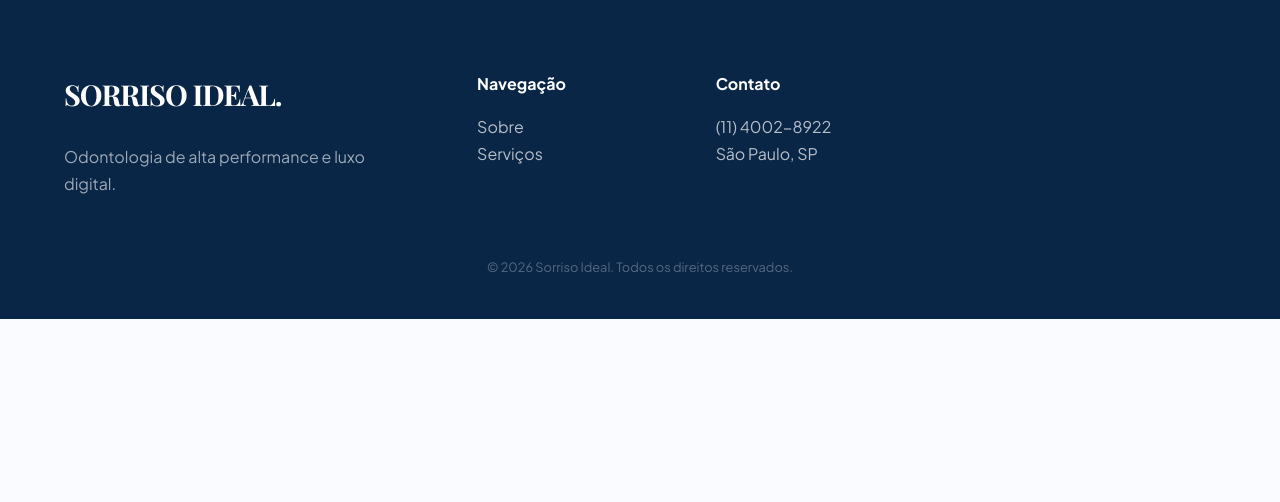
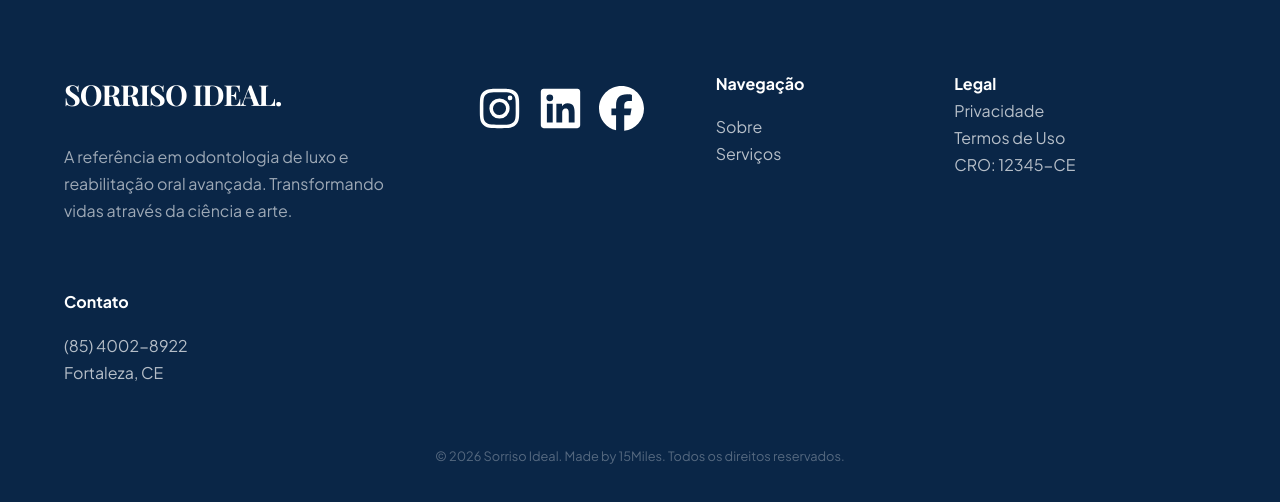
Before and after one commit to nathanscd/SorrisoIdeal, a React (Vite) app: page /sobre in a window 1280 px wide. Shown: the part 796-1298 px from the top of the page. Before the commit the page ends 1115 px from the top, so only its background shows below. Built offline with nearby package versions, Linux system fonts and the light colour scheme.

Commit message:
Footer Correction

```diff
--- a/package.json
+++ b/package.json
@@ -10,6 +10,9 @@
     "preview": "vite preview"
   },
   "dependencies": {
+    "@fortawesome/fontawesome-svg-core": "^7.2.0",
+    "@fortawesome/free-brands-svg-icons": "^7.2.0",
+    "@fortawesome/react-fontawesome": "^3.3.1",
     "react": "^19.2.5",
     "react-dom": "^19.2.5",
     "react-router-dom": "^7.14.2"
--- a/src/components/Components.tsx
+++ b/src/components/Components.tsx
@@ -1,6 +1,13 @@
 import React, { useState, useEffect } from 'react';
 import '../pages/style/GlobalStyles.css';
 import './components.css';
+import { FontAwesomeIcon } from '@fortawesome/react-fontawesome'
+import { Link } from 'react-router-dom';
+import { library } from '@fortawesome/fontawesome-svg-core'
+import { fab } from '@fortawesome/free-brands-svg-icons'
+
+library.add(fab);
+
 
 export const Header: React.FC = () => {
   const [scrolled, setScrolled] = useState(false);
@@ -16,7 +23,6 @@ export const Header: React.FC = () => {
       <nav className="nav-container">
         <a href="/" className="logo">SORRISO IDEAL.</a>
         <ul className="nav-links">
-          <li><a href="/">Experiência</a></li>
           <li><a href="/sobre">Clínica</a></li>
           <li><a href="/servicos">Soluções</a></li>
           <li><a href="/contato">Contato</a></li>
@@ -31,25 +37,63 @@ export const Header: React.FC = () => {
 export const Footer: React.FC = () => (
   <footer className="footer">
     <div className="footer-container">
+
       <div>
-        <h2 className="logo" style={{ color: 'white', marginBottom: '1.5rem', display: 'block' }}>SORRISO IDEAL.</h2>
-        <p style={{ opacity: 0.6 }}>Odontologia de alta performance e luxo digital.</p>
+        <h2 className="logo" style={{ color: 'white', marginBottom: '1.5rem', display: 'block' }}>
+          SORRISO IDEAL.
+        </h2>
+        <p style={{ opacity: 0.6 }}>
+          A referência em odontologia de luxo e reabilitação oral avançada. Transformando vidas através da ciência e arte.
+        </p>
       </div>
+
+      <div className='icons'>
+        <a href="https://instagram.com" target="_blank" rel="noopener noreferrer" aria-label="Instagram" >
+          <FontAwesomeIcon icon={["fab", "instagram"]} className='icon'/>
+        </a>
+        <a href="https://linkedin.com" target="_blank" rel="noopener noreferrer" aria-label="LinkedIn" className='icon'>
+          <FontAwesomeIcon icon={["fab", "linkedin"]} className='icon'/>
+        </a>
+        <a href="https://facebook.com" target="_blank" rel="noopener noreferrer" aria-label="Facebook" className='icon'>
+          <FontAwesomeIcon icon={["fab", "facebook"]} className='icon'/>
+        </a>
+      </div>
+
       <div>
         <h4>Navegação</h4>
-        <ul style={{ listStyle: 'none', opacity: 0.7, marginTop: '1rem' }}>
-          <li><a href="/sobre" style={{ color: 'white', textDecoration: 'none' }}>Sobre</a></li>
-          <li><a href="/servicos" style={{ color: 'white', textDecoration: 'none' }}>Serviços</a></li>
+        <ul style={{ listStyle: 'none', opacity: 0.7, marginTop: '1rem', padding: 0 }}>
+          <li>
+            <Link to="/sobre" style={{ color: 'white', textDecoration: 'none' }}>
+              Sobre
+            </Link>
+          </li>
+          <li>
+            <Link to="/servicos" style={{ color: 'white', textDecoration: 'none' }}>
+              Serviços
+            </Link>
+          </li>
         </ul>
       </div>
+
+      <div>
+        <h4>Legal</h4>
+        <ul style={{ listStyle: 'none', opacity: 0.7, padding: 0 }}>
+          <li><a href="/privacidade" style={{ color: 'white', textDecoration: 'none' }}>Privacidade</a></li>
+          <li><a href="/termos" style={{ color: 'white', textDecoration: 'none' }}>Termos de Uso</a></li>
+          <li>CRO: 12345-CE</li>
+        </ul>
+      </div>
+
       <div>
         <h4>Contato</h4>
-        <p style={{ opacity: 0.7, marginTop: '1rem' }}>(11) 4002-8922</p>
-        <p style={{ opacity: 0.7 }}>São Paulo, SP</p>
+        <p style={{ opacity: 0.7, marginTop: '1rem' }}>(85) 4002-8922</p>
+        <p style={{ opacity: 0.7 }}>Fortaleza, CE</p>
       </div>
+
     </div>
+
     <div style={{ textAlign: 'center', marginTop: '60px', opacity: 0.3, fontSize: '0.8rem' }}>
-      &copy; 2026 Sorriso Ideal. Todos os direitos reservados.
+      © 2026 Sorriso Ideal. Made by 15Miles. Todos os direitos reservados.
     </div>
   </footer>
 );
--- a/src/components/components.css
+++ b/src/components/components.css
@@ -95,3 +95,22 @@
   .footer-container { grid-template-columns: 1fr; }
   .form-wrapper { padding: 2rem; }
 }
+
+.icons{
+  display: flex; gap: 1rem; margin-top: 1rem;
+}
+
+.icon{
+  width: 45px;
+  height: 45px;
+  display: flex;
+  align-items: center;
+  justify-content: center;
+  border-radius: 50%;
+  color: white;
+  transition: all 0.3s ease;
+}
+.icon:hover {
+  color: var(--accent);
+  transform: scale(1.1);
+}
```
Also changed, not shown: 1 other file (tests, documents, lock files or other folders).
